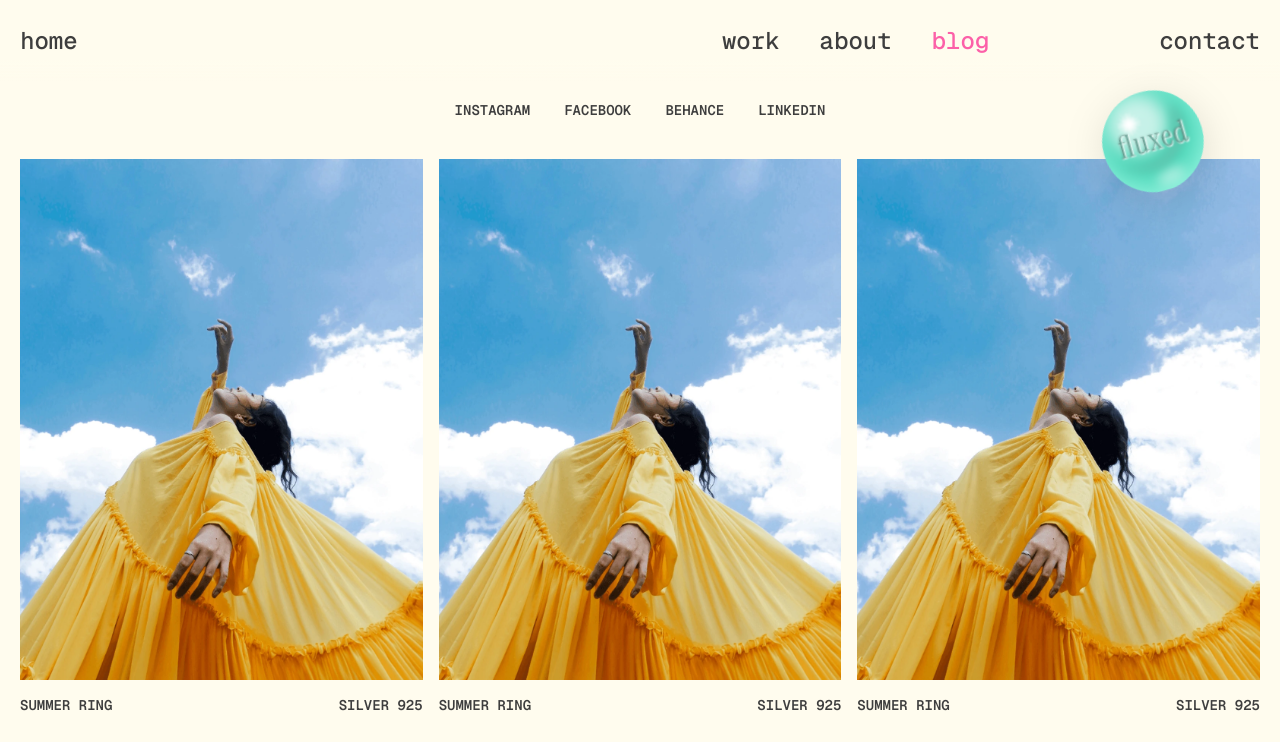
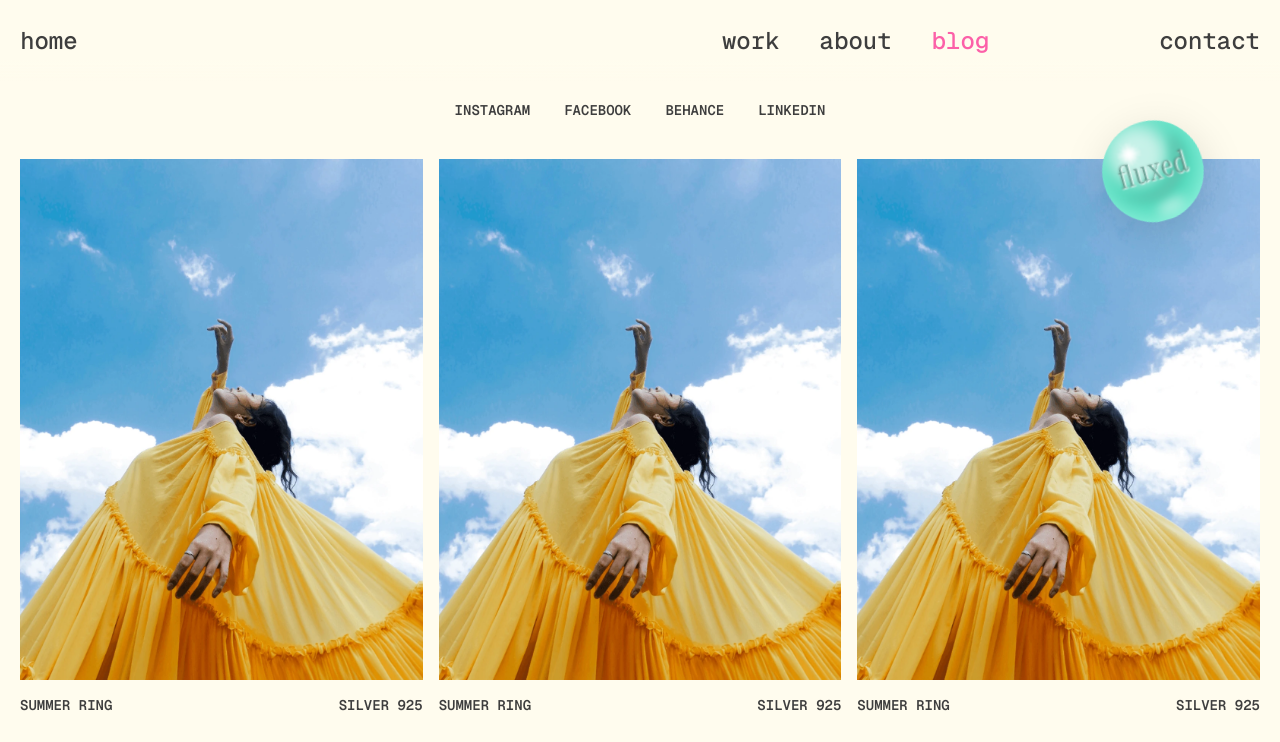
Before and after one commit to Chakiy/fluxed, a React (Vite) app: page /blog in a window 1280 px wide. Shown: the top 742 px of the page. Built offline with nearby package versions, Linux system fonts and the light colour scheme.

Commit message:
fixed margin containeer 20px, and opacity

```diff
--- a/src/components/FluxedMode/FluxedMode.css
+++ b/src/components/FluxedMode/FluxedMode.css
@@ -1,6 +1,6 @@
 .fluxedMode {
   position: fixed;
-  top: 40px;
+  top: 70px;
   right: 20px;
   width: 100px;
   height: 100px;
```
